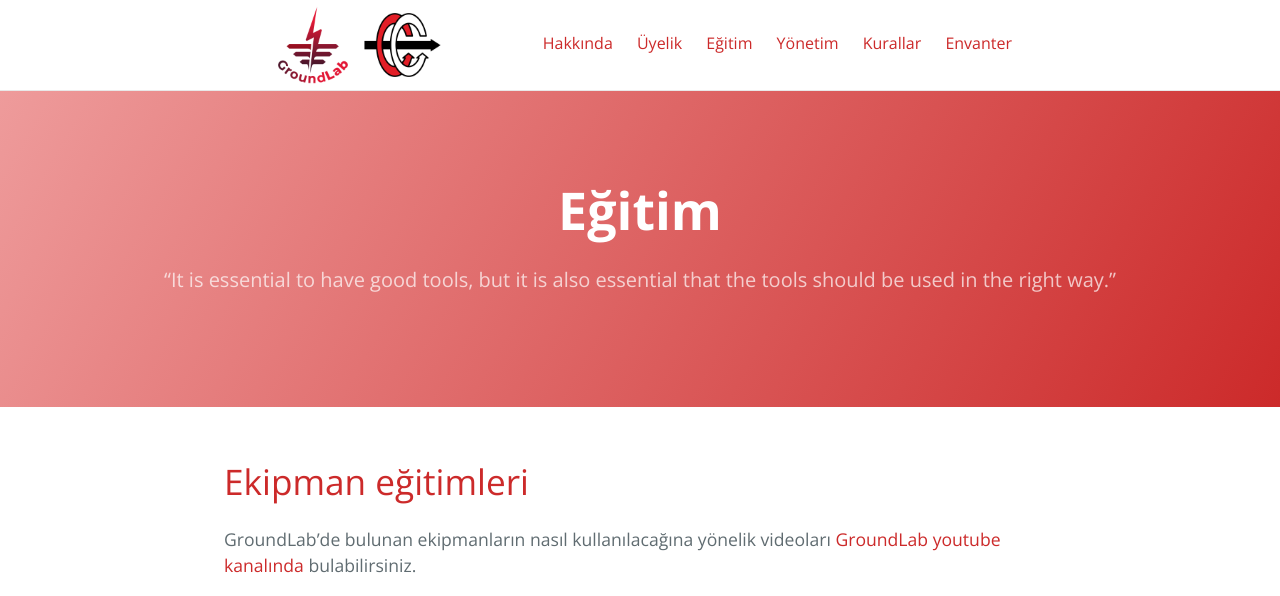
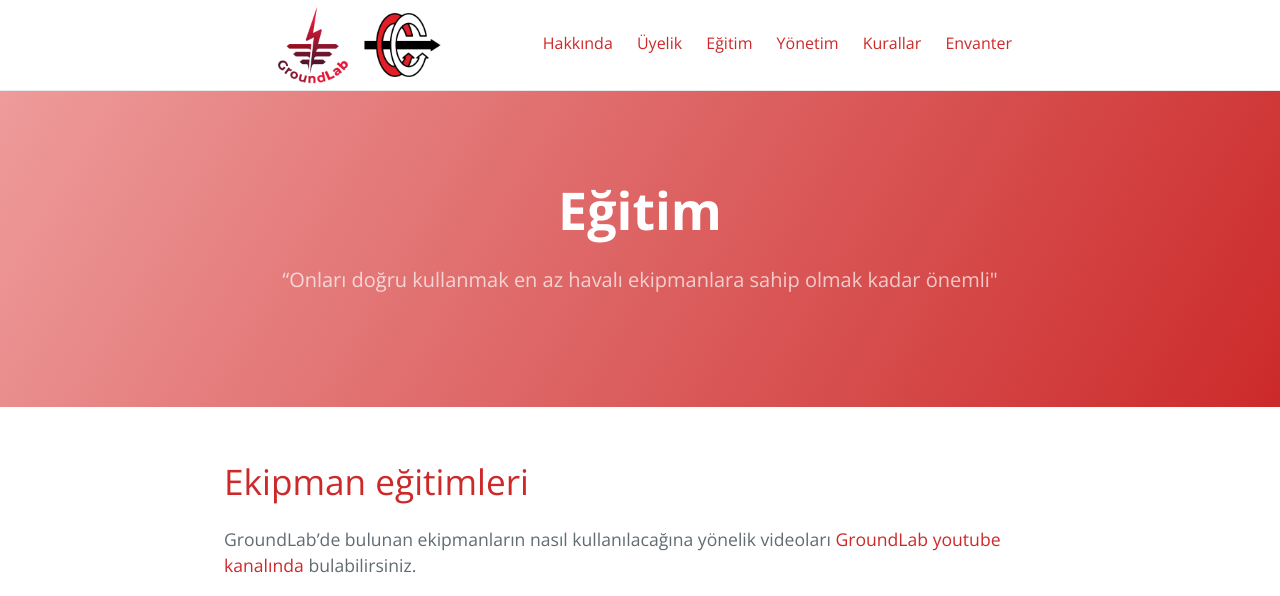
Before and after one commit to groundlabmetu/groundlabmetu.github.io, a Jekyll site: the page built from egitim.md, in a window 1280 px wide. Shown: the top 596 px of the page. Built offline with Jekyll 4.4.1, drawn with Linux system fonts in a browser that asks for light colours; grey boxes are pictures that could not be loaded.

```diff
--- a/egitim.md
+++ b/egitim.md
@@ -1,7 +1,7 @@
 ---
 layout: page
 title: Eğitim
-tagline: “It is essential to have good tools, but it is also essential that the tools should be used in the right way.”
+tagline: “Onları doğru kullanmak en az havalı ekipmanlara sahip olmak kadar önemli"
 permalink: /egitim.html
 ref: egitim
 order: 2
```
Also changed, not shown: 404.md (+1 -0 lines), kurallar.md (+1 -1 lines), yönetim.md (+1 -1 lines), üyelik.md (+1 -1 lines).
